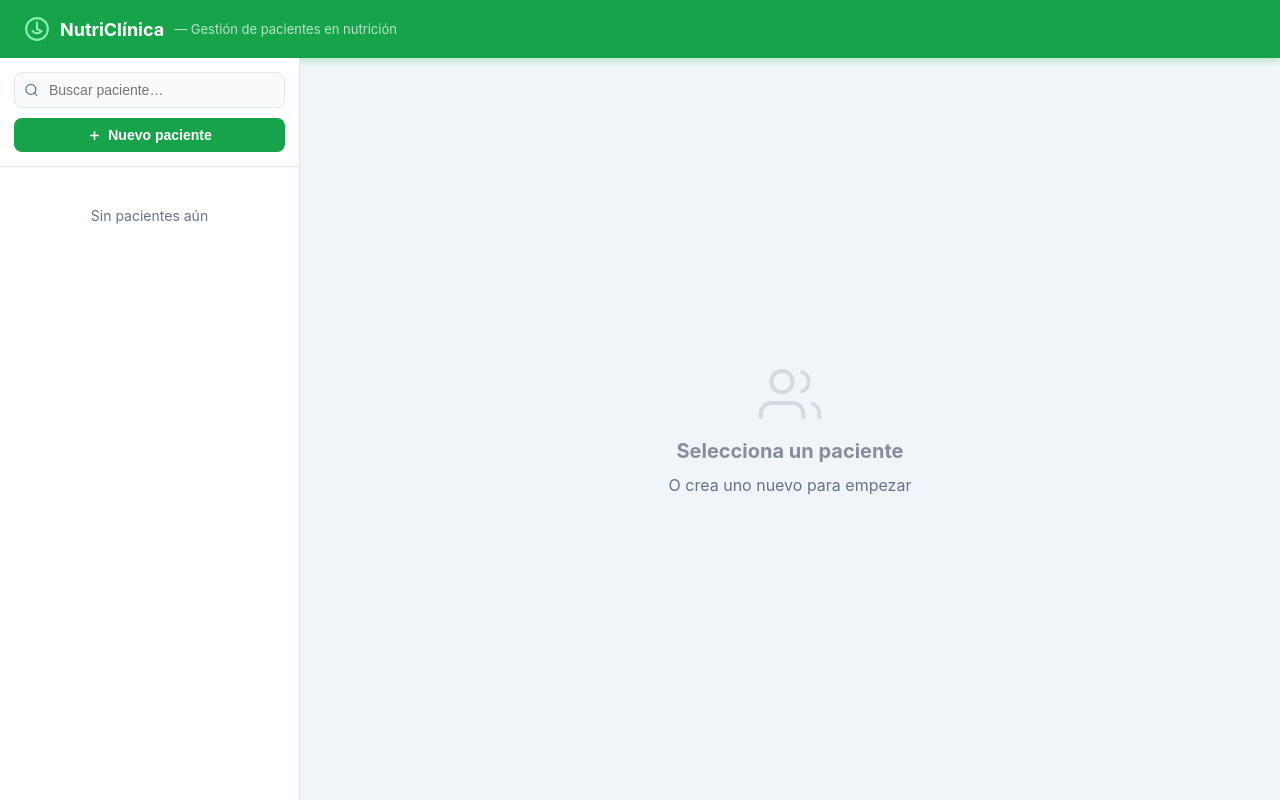
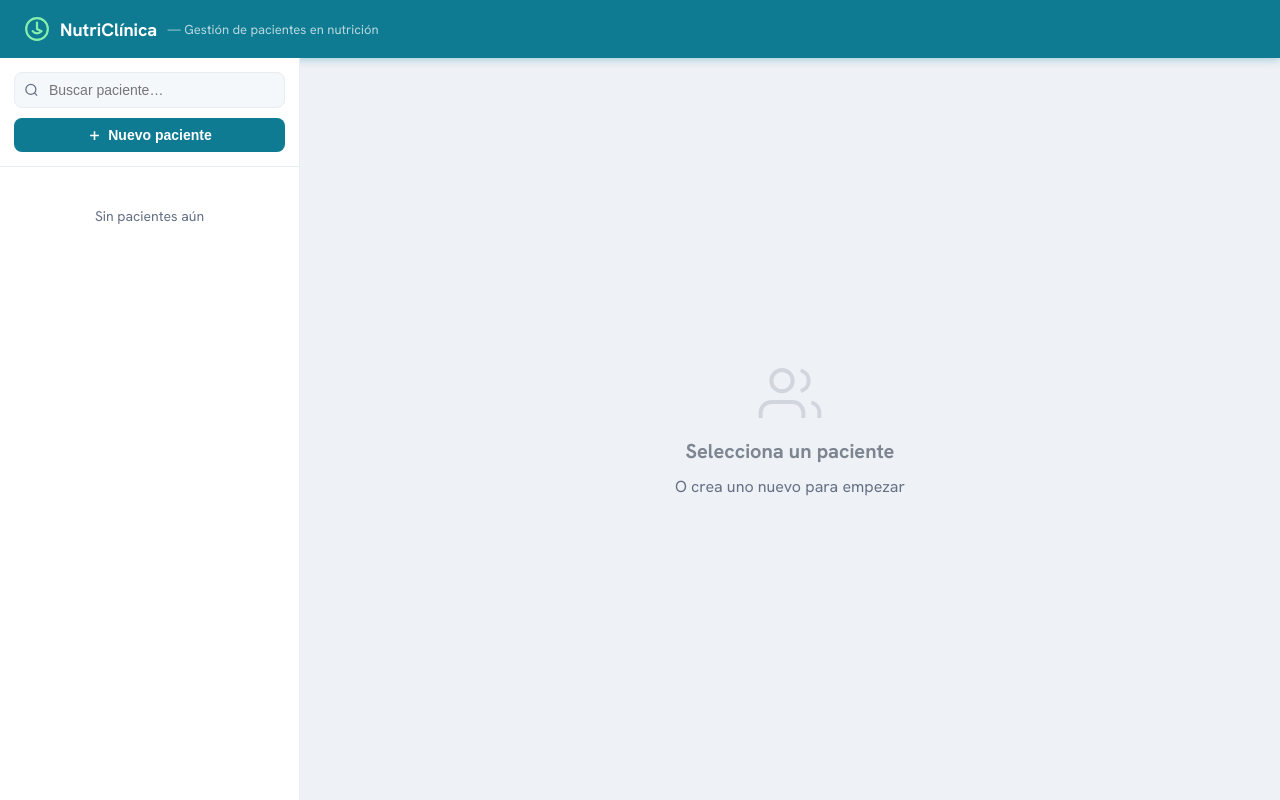
Before and after one commit to rechedev9/nutriclinica-app, a Flask app: page / in a window 1280 px wide. Run offline with Flask 3, Linux system fonts and the light colour scheme; data that the repository does not hold is empty.

Commit message:
feat: aplicar dirección visual A — Sereno al proyecto NutriClínica
Transformación completa de la identidad visual:
- Paleta: verde #16a34a → teal #0F7B92 con variantes E6F3F6/0a6577
- Fuente: Hanken Grotesk cargada desde Google Fonts
- Fondo: #EEF1F6, tarjetas blancas con borde #E8EDF2
- Radios: 18px en tarjetas (hero, dash, chart), 15px en avatares (squircle)
- Sombras: layered (1px+22px) con tono azul-oscuro rgba(15,27,45)
- Avatares: border-radius 50%→15px con drop-shadow teal
- Hero KPI: icon-box 34px unificado en teal (#E6F3F6/#0F7B92)
- Chips ok: #E7F6F0/#0E9F6E (verde esmeralda suave)
- Barra composición: teal→cian / naranja→terracota
- Gráfico peso/grasa: trazado teal con relleno translúcido
- Perfil corporal: delta labels en esmeralda

Co-Authored-By: Claude Sonnet 4.6 <noreply@anthropic.com>

```diff
--- a/templates/index.html
+++ b/templates/index.html
@@ -4,19 +4,23 @@
   <meta charset="UTF-8">
   <meta name="viewport" content="width=device-width, initial-scale=1.0">
   <title>NutriClínica</title>
+  <link rel="preconnect" href="https://fonts.googleapis.com">
+  <link rel="preconnect" href="https://fonts.gstatic.com" crossorigin>
+  <link href="https://fonts.googleapis.com/css2?family=Hanken+Grotesk:wght@400;500;600;700;800&display=swap" rel="stylesheet">
   <style>
     * { box-sizing: border-box; margin: 0; padding: 0; }
     :root {
-      --primary: #16a34a; --primary-dark: #15803d; --primary-light: #f0fdf4;
-      --surface: #ffffff; --surface-2: #f8fafc; --border: #e2e8f0;
-      --text: #1e293b; --text-muted: #64748b;
-      --danger: #ef4444; --success: #10b981;
-      --shadow: 0 1px 3px rgba(0,0,0,0.08); --shadow-md: 0 4px 6px rgba(0,0,0,0.07);
-      --radius: 10px;
+      --primary: #0F7B92; --primary-dark: #0a6577; --primary-light: #E6F3F6;
+      --surface: #ffffff; --surface-2: #F5F8FA; --border: #E8EDF2;
+      --text: #0F1B2D; --text-muted: #647084;
+      --danger: #ef4444; --success: #0E9F6E;
+      --shadow: 0 1px 2px rgba(15,27,45,.04),0 8px 22px -14px rgba(15,27,45,.16);
+      --shadow-md: 0 4px 12px rgba(15,27,45,.10);
+      --radius: 18px;
     }
-    body { font-family: -apple-system, BlinkMacSystemFont, 'Segoe UI', sans-serif; background: #f1f5f9; color: var(--text); height: 100vh; display: flex; flex-direction: column; overflow: hidden; }
-
-    header { background: var(--primary); color: white; padding: 0 24px; height: 58px; display: flex; align-items: center; justify-content: space-between; box-shadow: 0 2px 8px rgba(22,163,74,0.3); flex-shrink: 0; }
+    body { font-family: 'Hanken Grotesk', -apple-system, BlinkMacSystemFont, 'Segoe UI', sans-serif; background: #EEF1F6; color: var(--text); height: 100vh; display: flex; flex-direction: column; overflow: hidden; }
+
+    header { background: var(--primary); color: white; padding: 0 24px; height: 58px; display: flex; align-items: center; justify-content: space-between; box-shadow: 0 2px 8px rgba(15,123,146,0.3); flex-shrink: 0; }
     .logo { display: flex; align-items: center; gap: 10px; font-size: 18px; font-weight: 700; }
     .logo-sub { font-size: 13px; opacity: 0.7; font-weight: 400; }
 
@@ -1245,7 +1249,7 @@ const ALL_MEDIDAS = [
   { label:'Brazo cont.',  key:'per_brazo_cont',  unit:'cm', color:'#f97316' },
   { label:'Antebrazo',    key:'per_antebrazo',   unit:'cm', color:'#10b981' },
   { label:'Muslo cont.',  key:'per_muslo_cont',  unit:'cm', color:'#0ea5e9' },
-  { label:'Gemelo',       key:'per_gemelo',      unit:'cm', color:'#34d399' },
+  { label:'Gemelo',       key:'per_gemelo',      unit:'cm', color:'#22c55e' },
 ];
 
 function renderAnalisisContent(revs, p) {
@@ -1585,7 +1589,7 @@ function _renderHero(revs, p) {
         <div style="font-size:10px;font-weight:700;color:var(--text-muted);text-transform:uppercase;letter-spacing:.06em;margin-bottom:8px">Clasificación IMC</div>
         ${[
           ['#bfdbfe','#1d4ed8','Infrapeso','< 18.5', imc && imc.val < 18.5],
-          ['#bbf7d0','#15803d','Normal','18.5–24.9', imc && imc.val >= 18.5 && imc.val < 25],
+          ['#A5D4DE','#0F7B92','Normal','18.5–24.9', imc && imc.val >= 18.5 && imc.val < 25],
           ['#fef08a','#a16207','Sobrepeso','25–29.9', imc && imc.val >= 25 && imc.val < 30],
           ['#fecaca','#dc2626','Obesidad','≥ 30',     imc && imc.val >= 30],
         ].map(([bg,fg,lbl,rng,act]) =>
@@ -1608,7 +1612,7 @@ function _renderHero(revs, p) {
       </div>
       <div class="comp-legend">
         <div class="comp-leg">
-          <div class="comp-dot" style="background:linear-gradient(90deg,#059669,#34d399)"></div>
+          <div class="comp-dot" style="background:linear-gradient(90deg,#0F7B92,#3BAEC4)"></div>
           <div>
             <div style="font-weight:700;font-size:14px">${pesoMagro} kg <span style="font-size:12px;color:var(--text-muted)">${leanPct}%</span></div>
             <div style="font-size:11px;color:var(--text-muted)">Masa magra</div>
@@ -1686,7 +1690,7 @@ function _renderHero(revs, p) {
 
 function _initSparkCharts(revs, p, edad) {
   const sparkCfg = [
-    { id: 'sparkPeso',   color: '#16a34a', unit: 'kg',
+    { id: 'sparkPeso',   color: '#0F7B92', unit: 'kg',
       fn: r => r.peso },
     { id: 'sparkIMC',    color: '#3b82f6', unit: '',
       fn: r => r.peso ? (calcIMC(r.peso, p.talla)?.val ?? null) : null },
@@ -1873,7 +1877,7 @@ function _renderCuerpo(revs, p, edad) {
     if (v == null) return '';
     const d = ant?.[key] != null ? Math.round((v - ant[key]) * 10) / 10 : null;
     const dStr = d != null && d !== 0 ? (d > 0 ? `+${d}` : `${d}`) : null;
-    const dCol = d != null && d < 0 ? '#15803d' : '#b91c1c';
+    const dCol = d != null && d < 0 ? '#0E9F6E' : '#b91c1c';
     const lx = anchor === 'end' ? textX + 5 : textX - 5;
     return `
       <line x1="${lx}" y1="${lineY}" x2="${bodyX}" y2="${lineY}" stroke="#cbd5e1" stroke-width="1.5" stroke-dasharray="4,3"/>
@@ -1884,7 +1888,7 @@ function _renderCuerpo(revs, p, edad) {
   function statRow(label, value, unit, delta, deltaUnit) {
     if (value == null) return '';
     const d = delta != null && delta !== 0 ? (delta > 0 ? `+${delta}` : `${delta}`) : null;
-    const dCol = d != null && delta < 0 ? '#16a34a' : '#dc2626';
+    const dCol = d != null && delta < 0 ? '#0E9F6E' : '#dc2626';
     return `<div style="display:flex;align-items:center;justify-content:space-between;padding:8px 12px;border-bottom:1px solid #f1f5f9">
       <span style="font-size:13px;color:#64748b;font-weight:500">${label}</span>
       <div style="text-align:right;line-height:1.3">
@@ -1945,8 +1949,8 @@ function _renderCharts(revs, p) {
       type: 'line',
       data: { labels: pgLbls, datasets: [
         { label: 'Peso (kg)', data: pgData[0], yAxisID: 'yPeso',
-          borderColor: '#16a34a', backgroundColor: 'rgba(22,163,74,.08)', fill: true,
-          tension: 0.4, pointBackgroundColor: '#16a34a', pointRadius: 5,
+          borderColor: '#0F7B92', backgroundColor: 'rgba(15,123,146,.08)', fill: true,
+          tension: 0.4, pointBackgroundColor: '#0F7B92', pointRadius: 5,
           pointHoverRadius: 7, spanGaps: true, borderWidth: 2 },
         { label: '% Masa Grasa', data: pgData[1], yAxisID: 'yGrasa',
           borderColor: '#f97316', backgroundColor: 'rgba(249,115,22,.06)', fill: true,
```
Also changed, not shown: other parts of templates/index.html (+26 -26 lines).
